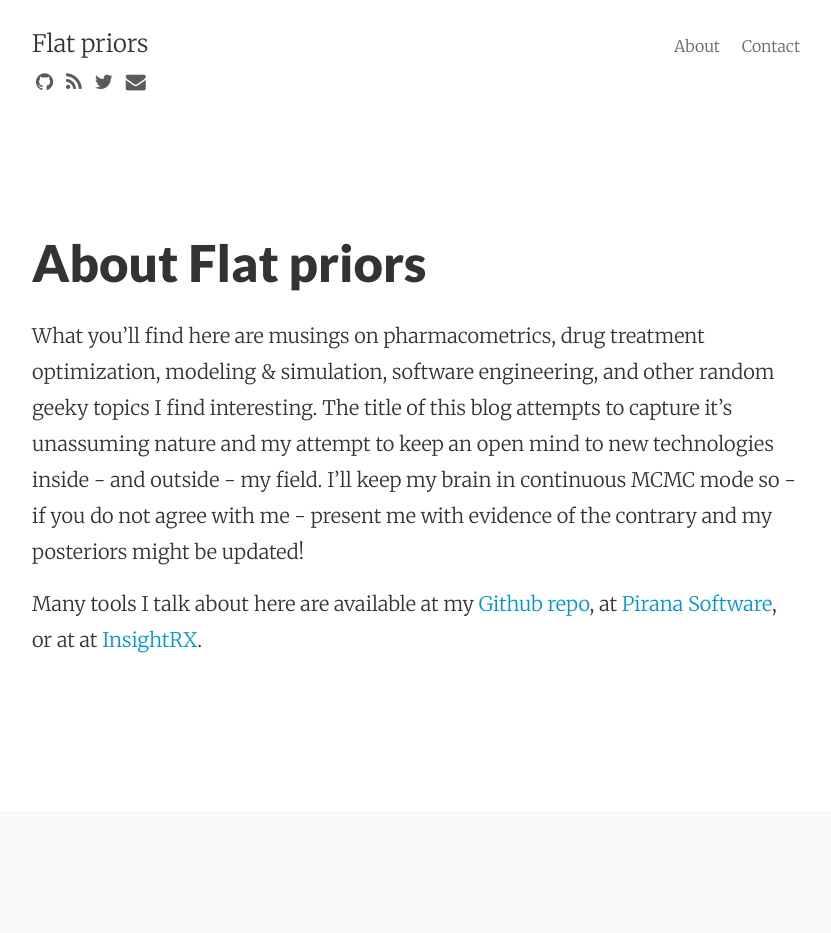
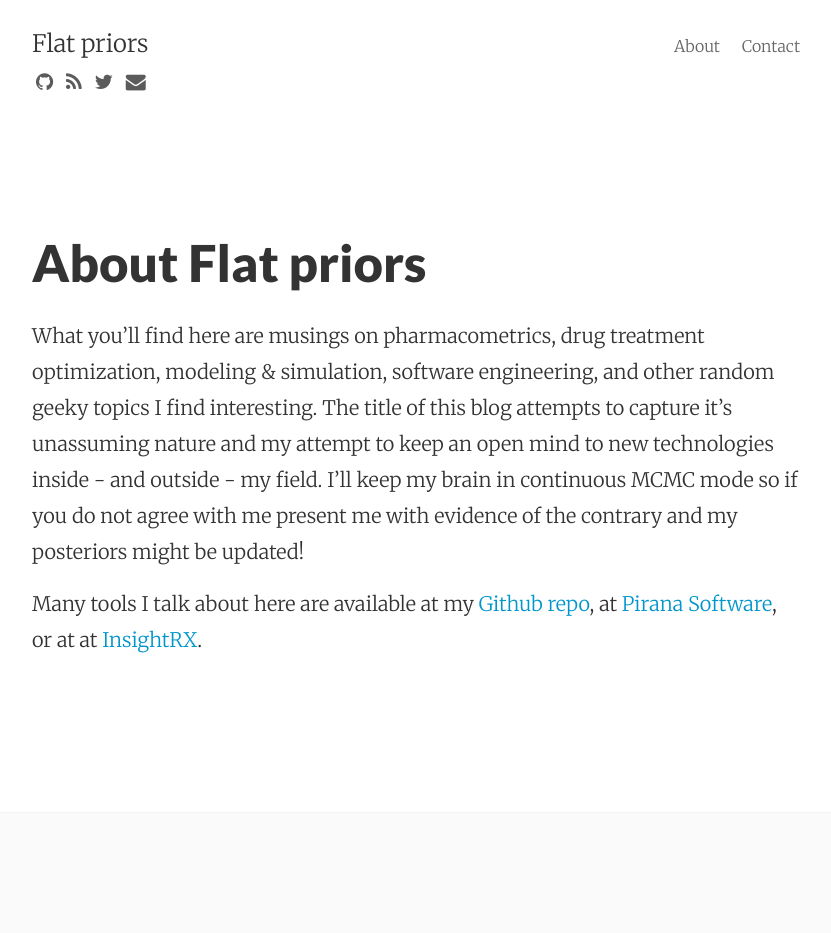
Before and after one commit to ronkeizer/ronkeizer.github.io, a Jekyll site: the page built from about.md, in a window 1280 px wide. Shown: the whole page, without its empty margins (224-1055 px from the left). Built offline with Jekyll 4.4.1, drawn with Linux system fonts in a browser that asks for light colours; nearby versions of some CDN libraries.

```diff
--- a/about.md
+++ b/about.md
@@ -4,6 +4,6 @@ title: About Flat priors
 permalink: /about/
 ---
 
-What you'll find here are musings on pharmacometrics, drug treatment optimization, modeling & simulation, software engineering, and other random geeky topics I find interesting. The title of this blog attempts to capture it's unassuming nature and my attempt to keep an open mind to new technologies inside - and outside - my field. I'll keep my brain in continuous MCMC mode so - if you do not agree with me - present me with evidence of the contrary and my posteriors might be updated!
+What you'll find here are musings on pharmacometrics, drug treatment optimization, modeling & simulation, software engineering, and other random geeky topics I find interesting. The title of this blog attempts to capture it's unassuming nature and my attempt to keep an open mind to new technologies inside - and outside - my field. I'll keep my brain in continuous MCMC mode so if you do not agree with me present me with evidence of the contrary and my posteriors might be updated!
 
 Many tools I talk about here are available at my [Github repo](https://github.com/ronkeizer), at [Pirana Software](http://www.pirana-software.com), or at at [InsightRX](http://www.insight-rx.com).
```
